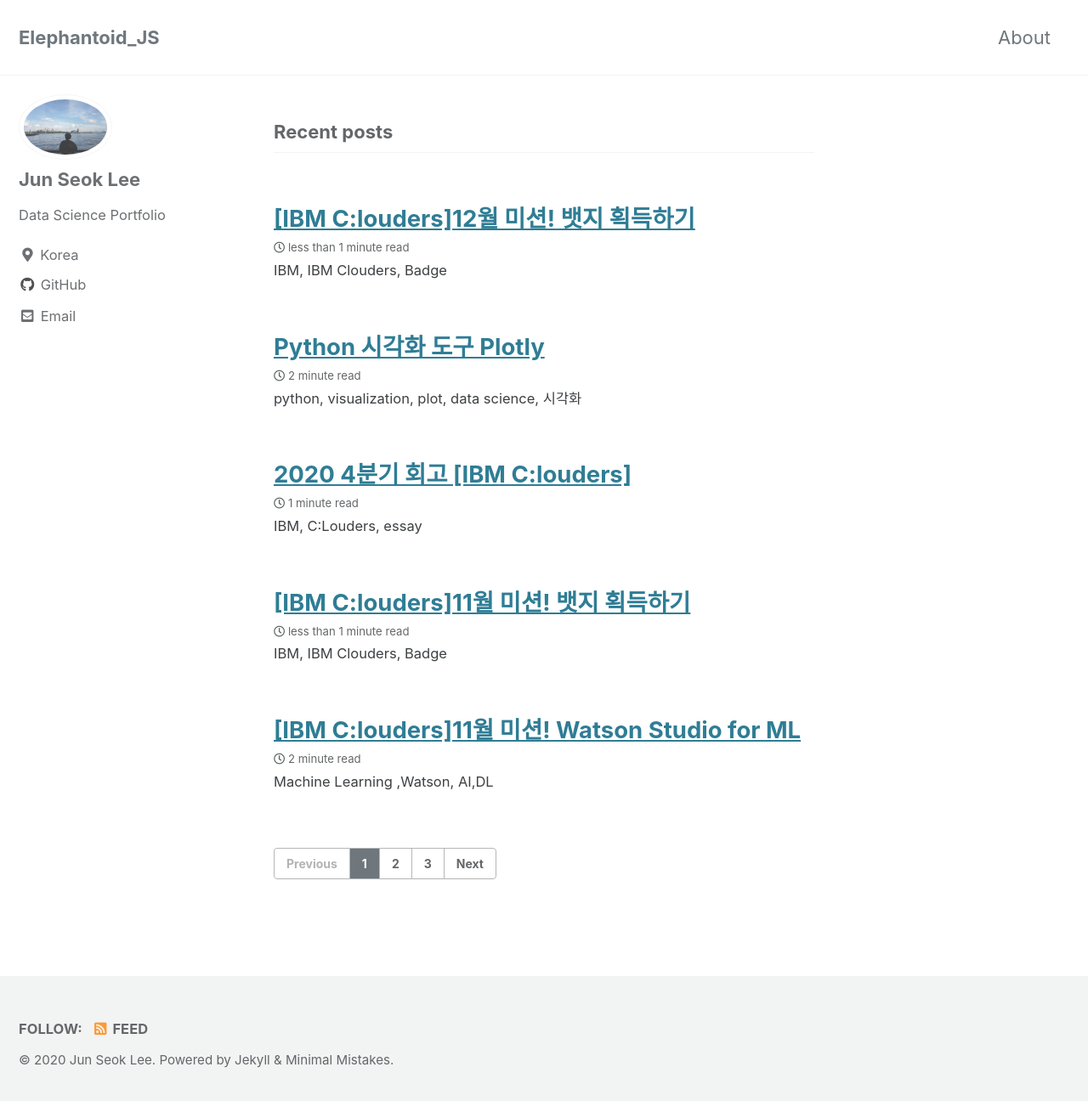
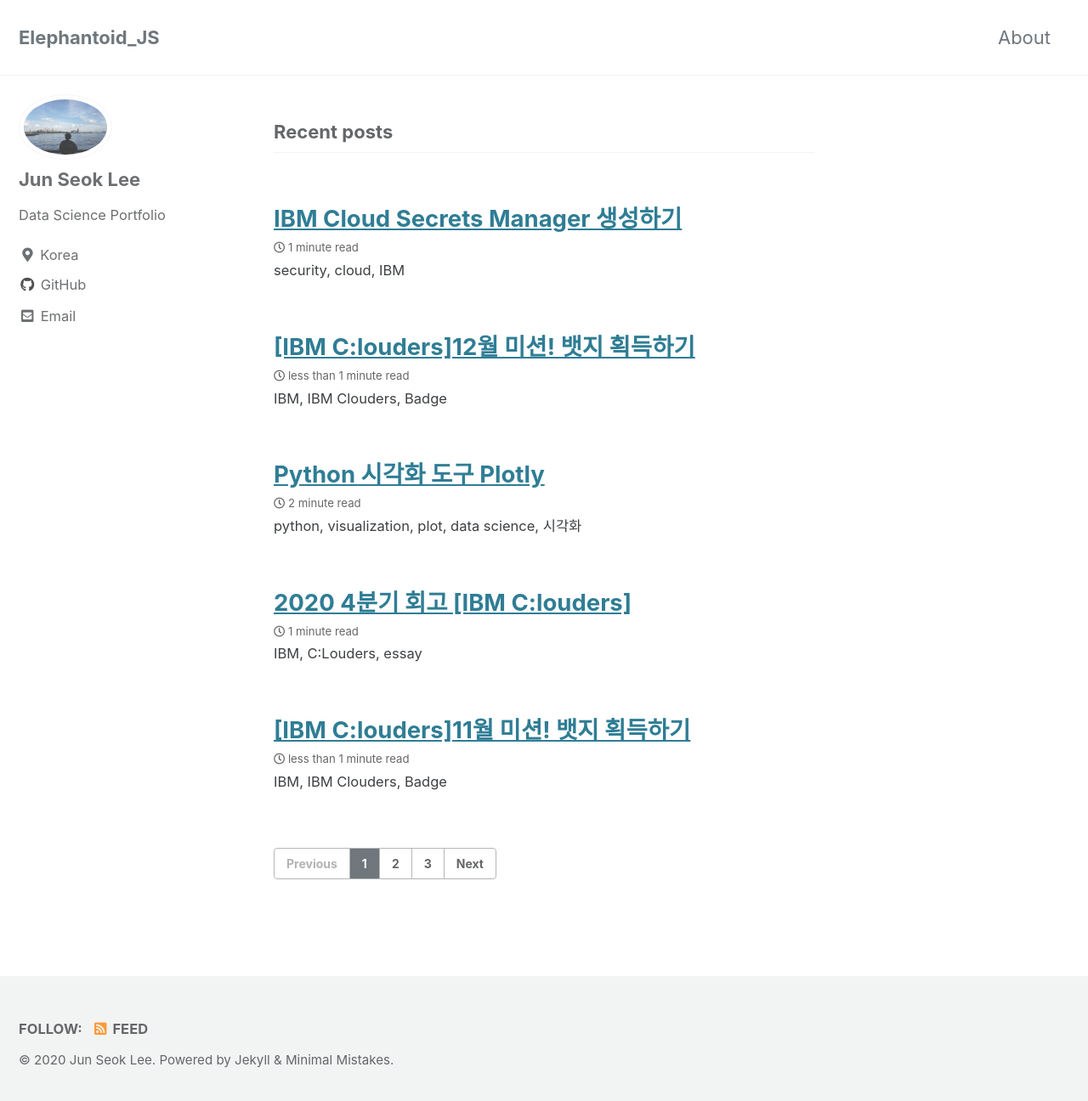
Before and after one commit to elephantoid/elephantoid.github.io, a Jekyll site: the page built from index.html, in a window 1280 px wide and 1303 px high. Shown: the top 1296 px of the window at 85% size. Built offline with Jekyll 4.4.1, drawn with Linux system fonts in a browser that asks for light colours; cached includes are drawn as plain includes; the list of posts is cut into pages by our own code.

Commit message:
fix date

```diff
--- a/_posts/2020-12-23-IBM_C_Security.md
+++ b/_posts/2020-12-23-IBM_C_Security.md
@@ -1,6 +1,6 @@
 ---
 title: "IBM Cloud Secrets Manager 생성하기"
-date: 2020-11-02
+date: 2020-12-23
 tages: [security, cloud, IBM]
 header:
   #image: "/assets/images/dacon_소설.PNG"
```
